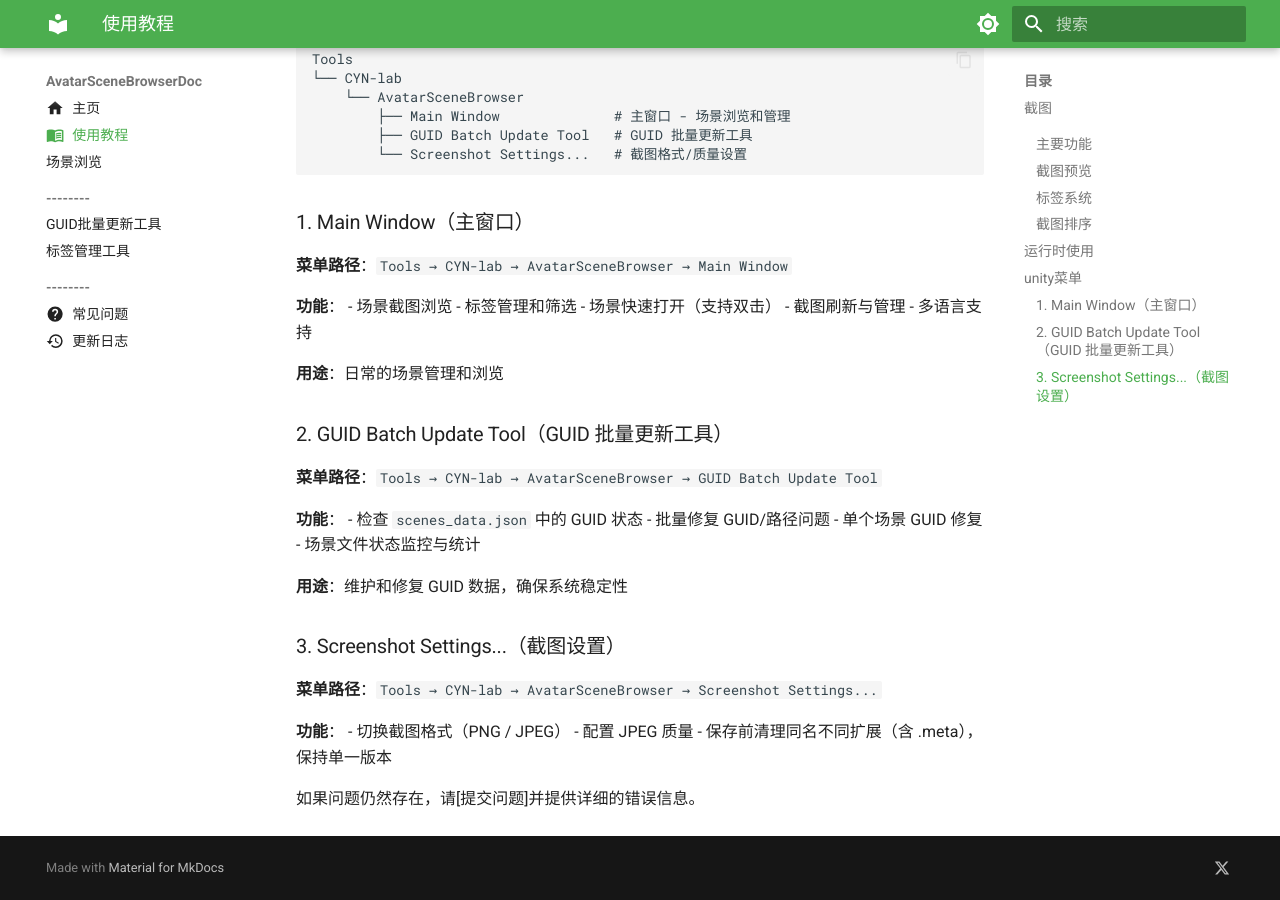
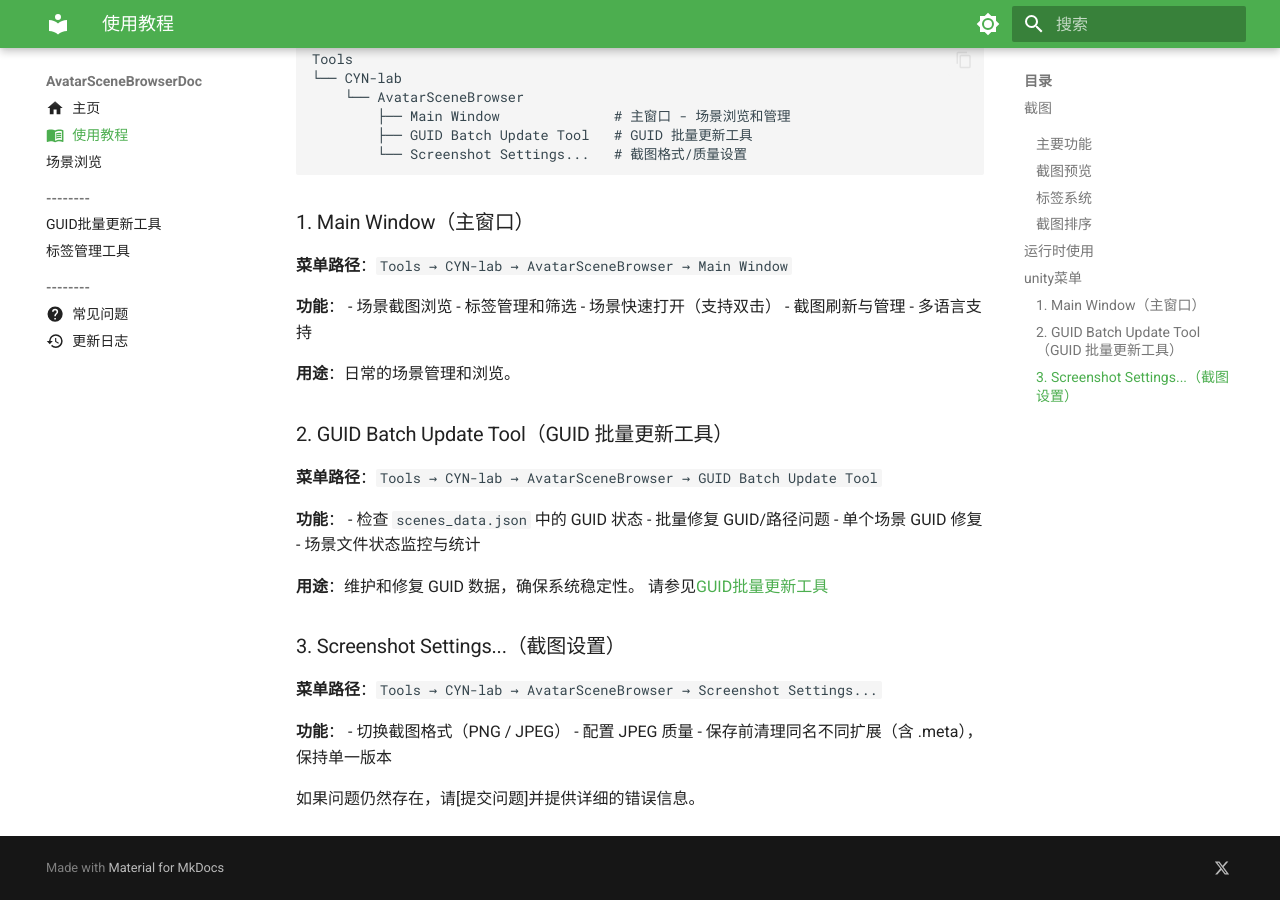
Before and after one commit to Cynth-Mt/AvatarSceneBrowserDoc, an MkDocs documentation site: the page built from docs/tutorial.md, in a window 1280 px wide and 900 px high, scrolled down 1515 px. Built offline with MkDocs 1.6.1 and Material for MkDocs 9.7.7, drawn with Linux system fonts in a browser that asks for light colours.

Commit message:
修改文本

```diff
--- a/docs/tutorial.md
+++ b/docs/tutorial.md
@@ -78,7 +78,8 @@ Tools
 - 截图刷新与管理
 - 多语言支持
 
-**用途**：日常的场景管理和浏览
+**用途**：日常的场景管理和浏览。
+
 
 ### 2. GUID Batch Update Tool（GUID 批量更新工具）
 **菜单路径**：`Tools → CYN-lab → AvatarSceneBrowser → GUID Batch Update Tool`
@@ -89,7 +90,8 @@ Tools
 - 单个场景 GUID 修复
 - 场景文件状态监控与统计
 
-**用途**：维护和修复 GUID 数据，确保系统稳定性
+**用途**：维护和修复 GUID 数据，确保系统稳定性。
+请参见[GUID批量更新工具](./guid-batch-update-tool.md)
 
 ### 3. Screenshot Settings...（截图设置）
 **菜单路径**：`Tools → CYN-lab → AvatarSceneBrowser → Screenshot Settings...`
```
